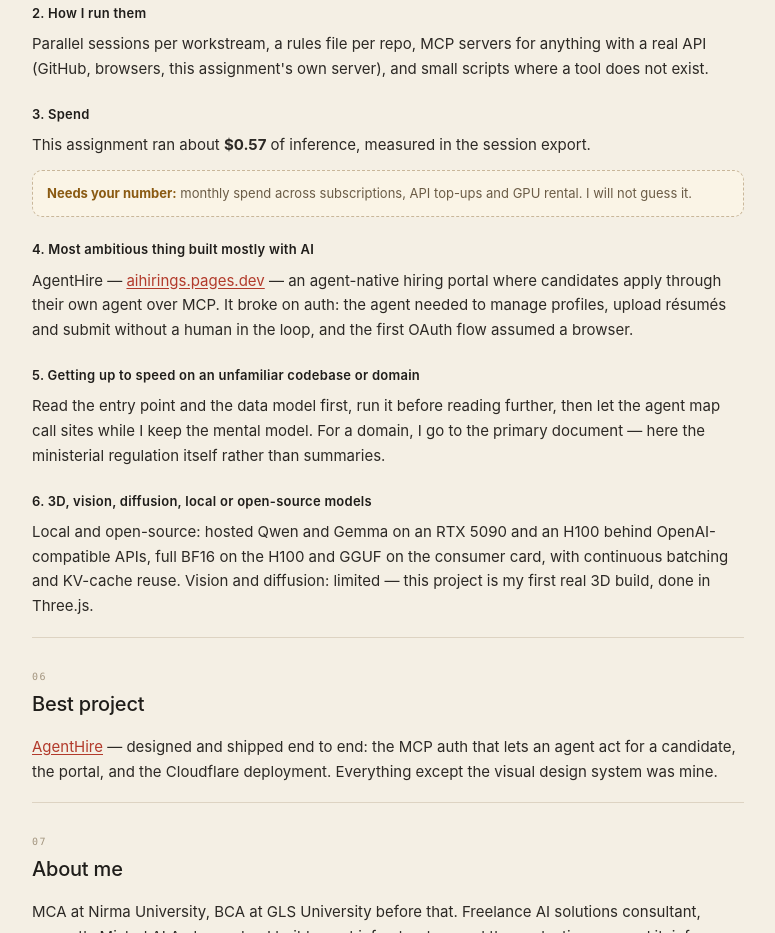
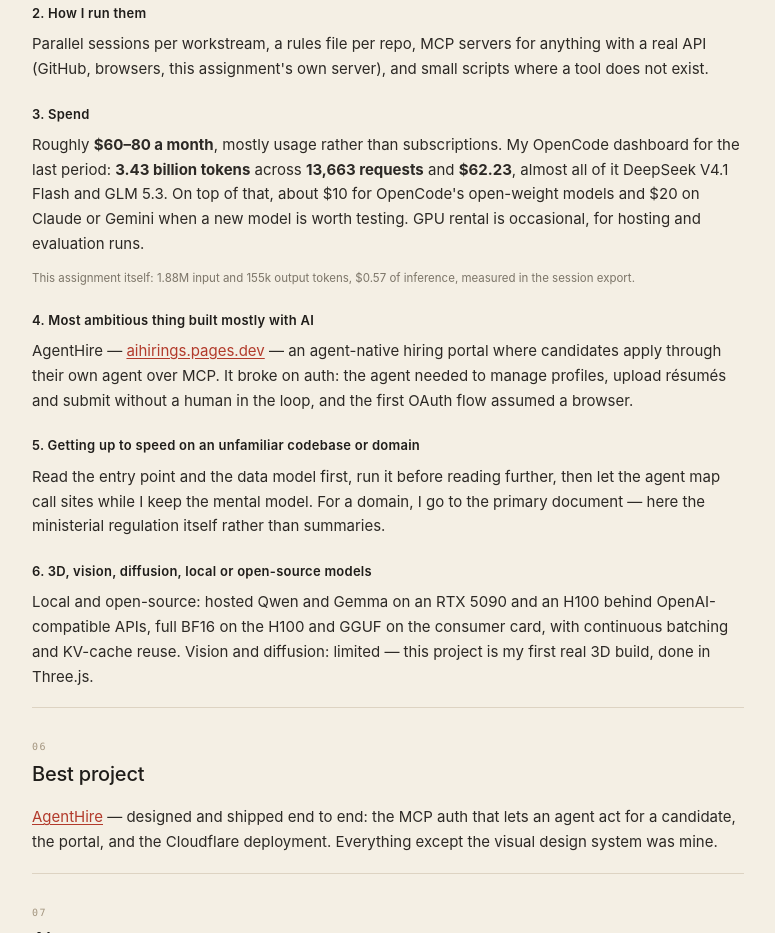
Before and after one commit to DevAgarwal2/bangkok-massing, an Astro site: page /submission in a window 1280 px wide. Shown: the part 3196-4129 px from the top of the page, without its empty margins (252-1027 px from the left). Built offline with nearby package versions, Linux system fonts and the light colour scheme; Astro itself is replaced by a stand-in of ours.

Commit message:
Submission: real usage figures in the setup section

```diff
--- a/src/pages/submission.astro
+++ b/src/pages/submission.astro
@@ -195,9 +195,11 @@ import '@fontsource-variable/geist-mono';
         <p>Parallel sessions per workstream, a rules file per repo, MCP servers for anything with a real API (GitHub, browsers, this
         assignment's own server), and small scripts where a tool does not exist.</p>
         <h3>3. Spend</h3>
-        <p>This assignment ran about <strong>$0.57</strong> of inference, measured in the session export.</p>
-        <div class="todo"><b>Needs your number:</b> monthly spend across subscriptions, API top-ups and GPU rental. I will not guess
-        it.</div>
+        <p>Roughly <strong>$60&ndash;80 a month</strong>, mostly usage rather than subscriptions. My OpenCode dashboard for the last
+        period: <strong>3.43 billion tokens</strong> across <strong>13,663 requests</strong> and <strong>$62.23</strong>, almost all of
+        it DeepSeek V4.1 Flash and GLM 5.3. On top of that, about $10 for OpenCode's open-weight models and $20 on Claude or Gemini
+        when a new model is worth testing. GPU rental is occasional, for hosting and evaluation runs.</p>
+        <p class="fine">This assignment itself: 1.88M input and 155k output tokens, $0.57 of inference, measured in the session export.</p>
         <h3>4. Most ambitious thing built mostly with AI</h3>
         <p>AgentHire — <a href="https://aihirings.pages.dev">aihirings.pages.dev</a> — an agent-native hiring portal where candidates
         apply through their own agent over MCP. It broke on auth: the agent needed to manage profiles, upload r&eacute;sum&eacute;s and
```
